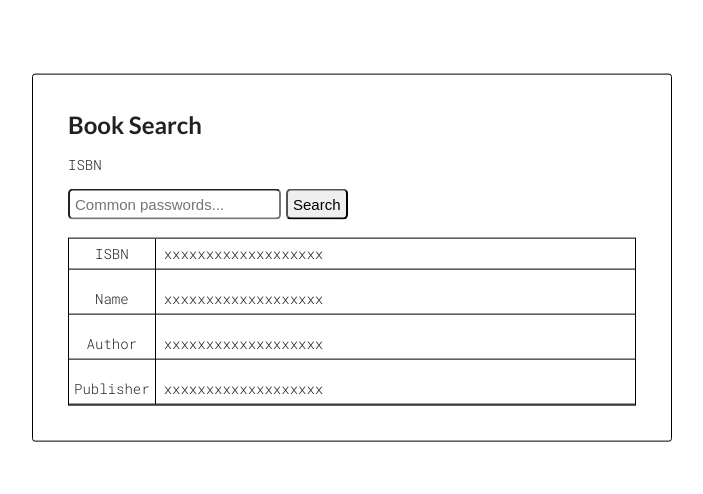
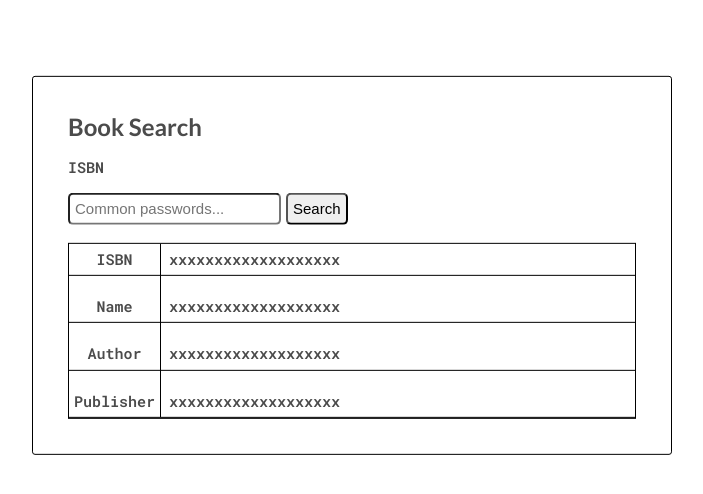
Before and after one commit to prajapatilalit/BookSearch, a React (Create React App) app in the folder booksearch/: page / in a window 1280 px wide. Shown: the top 494 px of the page, without its empty margins (288-991 px from the left). Built offline with nearby package versions, Linux system fonts and the light colour scheme.

Commit message:
update handling input book search component and style

```diff
--- a/booksearch/src/index.css
+++ b/booksearch/src/index.css
@@ -20,24 +20,24 @@
   border-radius: 3px;
   padding: 35px;
   width: 50%;
+  color: rgb(75, 75, 75);
+  font-size: 15px;
+  font-weight: 600;
 }
 .book_search form input {
   padding: 5px;
   border-radius: 5px;
-  font-size: 15px;
   margin: 0px 5px 8px 0px;
 }
 .book_search form button {
   padding: 5px;
   border-radius: 5px;
-  font-size: 15px;
   margin-left: 0px 0px 8px 3px;
 }
 
 .book_search .table {
   display: flex;
   border: 1px solid black;
-
   margin-top: 10px;
 }
 
```
